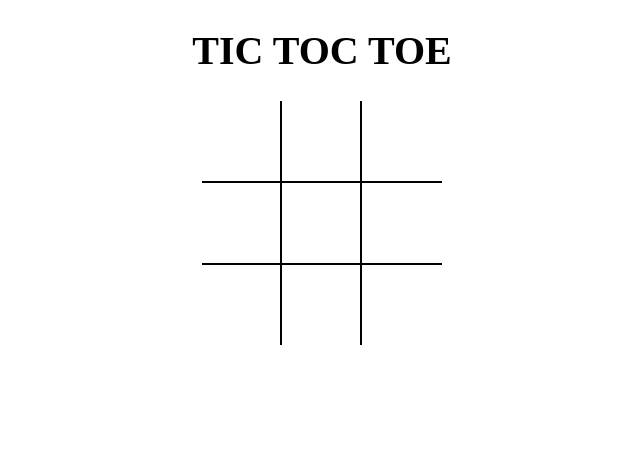
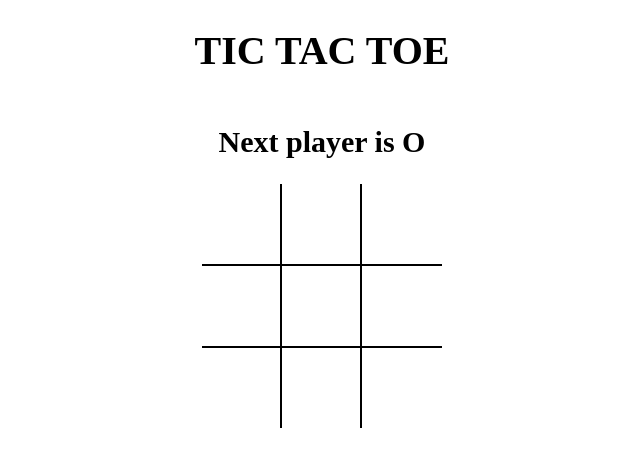
Before and after one commit to amansingh2/tic-tic-toe, a React (Vite) app: page / in a window 1280 px wide. Shown: the top 466 px of the page, without its empty margins (318-958 px from the left). Built offline with nearby package versions, Linux system fonts and the light colour scheme.

Commit message:
calculate winner and lift up the state

```diff
--- a/src/App.js
+++ b/src/App.js
@@ -1,14 +1,43 @@
-import React from "react";
-import Board from './components/Board'
+import React, { useState } from 'react';
+import Board from './components/Board';
+import { calculateWinner } from './helpers';
 
 import './styles/root.scss';
 
 const App = () => {
-  return(
+  const [board, setBoard] = useState(Array(9).fill(null));
+  const [isXNext, setIsXNext] = useState(false);
+
+  const winner = calculateWinner(board);
+  const message = winner
+    ? `Winner is ${winner}`
+    : `Next player is ${isXNext ? 'X' : 'O'}`;
+
+  const handleSquareClick = position => {
+    if (board[position] || winner) {
+      return;
+    }
+
+    setBoard(prev => {
+      return prev.map((square, pos) => {
+        if (pos === position) {
+          return isXNext ? 'X' : 'O';
+        }
+
+        return square;
+      });
+    });
+
+    setIsXNext(prev => !prev);
+  };
+
+  return (
     <div className="app">
-    <h1>TIC TOC TOE</h1>
-     <Board/>
+      <h1>TIC TAC TOE</h1>
+      <h2>{message}</h2>
+      <Board board={board} handleSquareClick={handleSquareClick} />
     </div>
   );
 };
+
 export default App;
--- a/src/components/Board.js
+++ b/src/components/Board.js
@@ -1,28 +1,7 @@
-import React, { useState } from 'react';
+import React from 'react';
 import Square from './Square';
 
-const Board = () => {
-  const [board, setBoard] = useState(Array(9).fill(null));
-  const [isXNext, setIsXNext] = useState(false);
-
-  const handleSquareClick = position => {
-    if (board[position]) {
-      return;
-    }
-
-    setBoard(prev => {
-      return prev.map((square, pos) => {
-        if (pos === position) {
-          return isXNext ? 'X' : 'O';
-        }
-
-        return square;
-      });
-    });
-
-    setIsXNext(prev => !prev);
-  };
-
+const Board = ({ board, handleSquareClick }) => {
   const renderSquare = position => {
     return (
       <Square
--- /dev/null
+++ b/src/helpers.js
@@ -0,0 +1,19 @@
+export function calculateWinner(squares) {
+  const lines = [
+    [0, 1, 2],
+    [3, 4, 5],
+    [6, 7, 8],
+    [0, 3, 6],
+    [1, 4, 7],
+    [2, 5, 8],
+    [0, 4, 8],
+    [2, 4, 6],
+  ];
+  for (let i = 0; i < lines.length; i++) {
+    const [a, b, c] = lines[i];
+    if (squares[a] && squares[a] === squares[b] && squares[a] === squares[c]) {
+      return squares[a];
+    }
+  }
+  return null;
+}
--- a/src/index.js
+++ b/src/index.js
@@ -2,4 +2,4 @@
 import ReactDOM from "react-dom";
 import App from "./App";
 
-ReactDOM.render(<App/>, document.getElementById("root"));
+ReactDOM.render(<App />, document.getElementById("root"));
```
